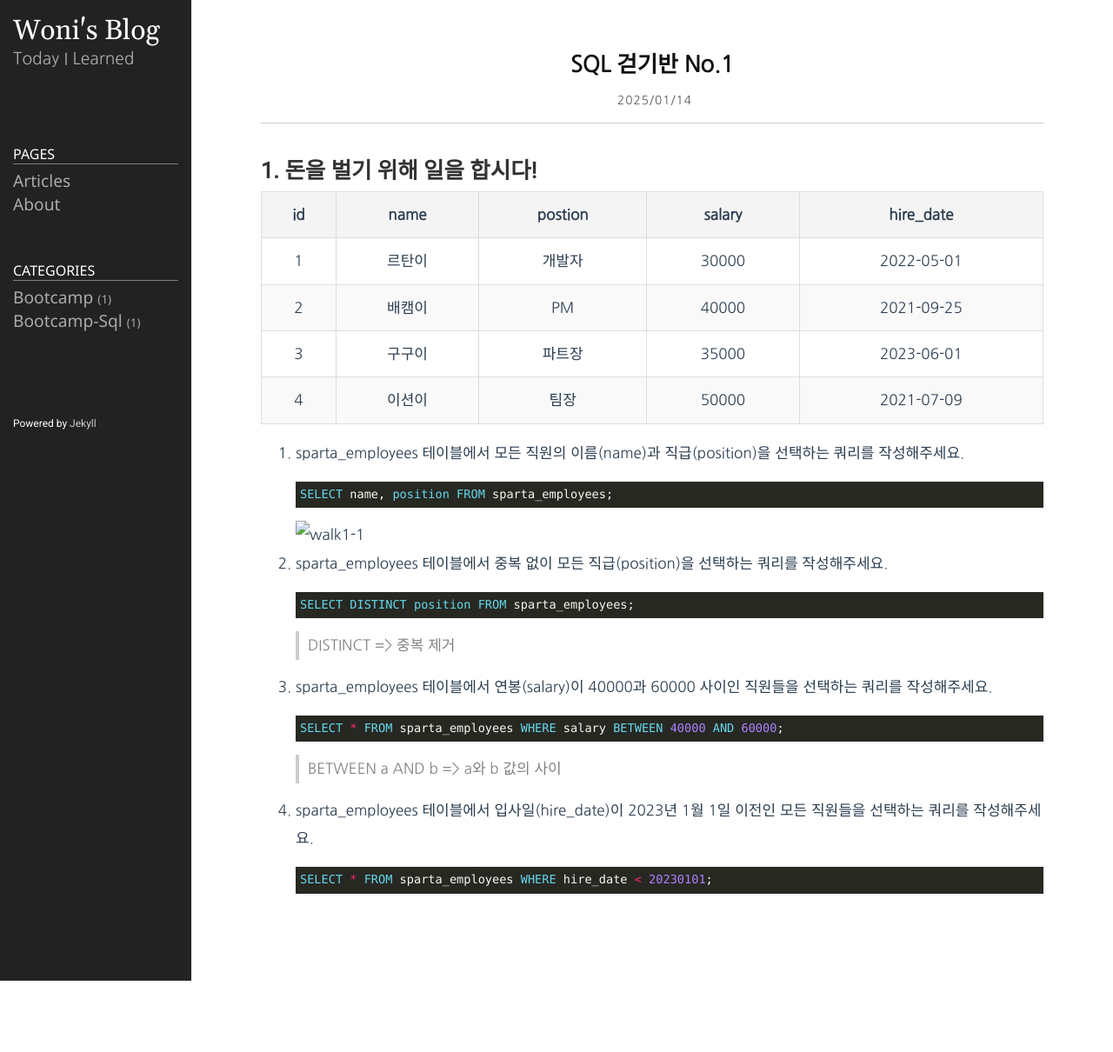
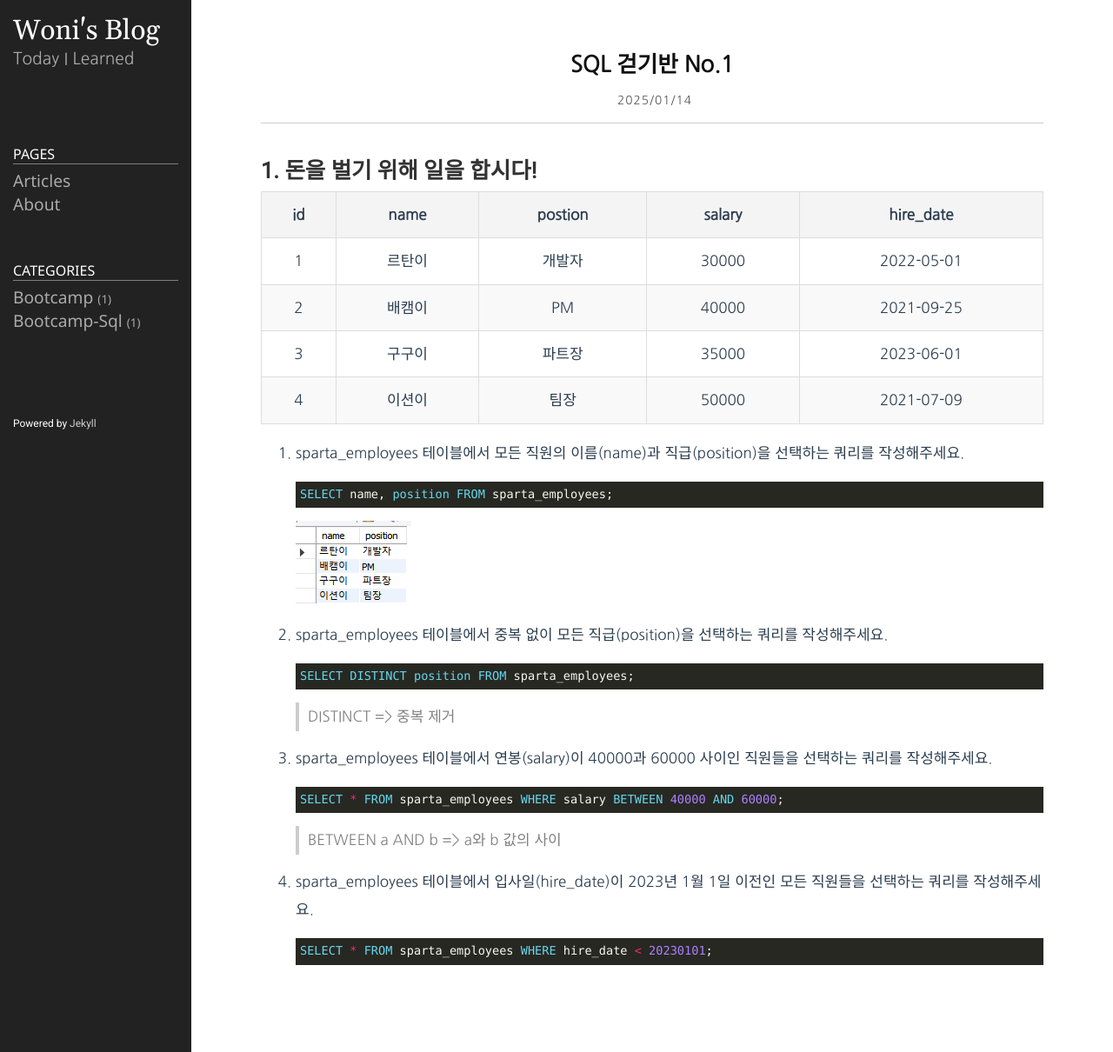
Before and after one commit to s-woni/s-woni.github.io, a Jekyll site: the page built from _posts/2025-01-13-walk1.md, in a window 1280 px wide. Shown: the whole page at 87% size. Built offline with Jekyll 4.4.1, drawn with Linux system fonts in a browser that asks for light colours; before the commit the page ends 1128 px from its top, so only the background shows below that.

Commit message:
Update 2025-01-13-walk1.md

````diff
--- a/_posts/2025-01-13-walk1.md
+++ b/_posts/2025-01-13-walk1.md
@@ -18,7 +18,7 @@ category: bootcamp-sql
 ```sql
 SELECT name, position FROM sparta_employees;
 ```
-![walk1-1](../public/img/walk1-1.png)
+![walk1-1](/public/img/walk1-1.png)
 
 2. sparta_employees 테이블에서 중복 없이 모든 직급(position)을 선택하는 쿼리를 작성해주세요.
 ```sql
````
